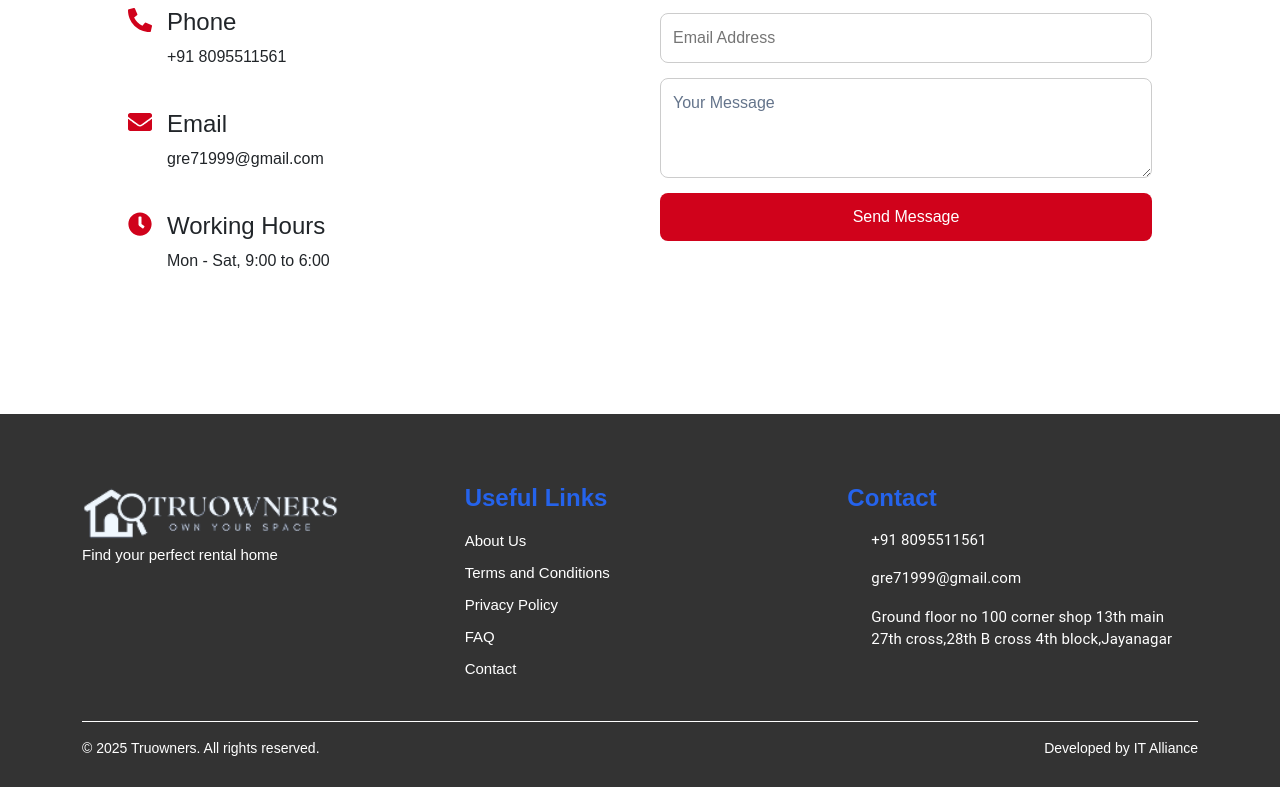
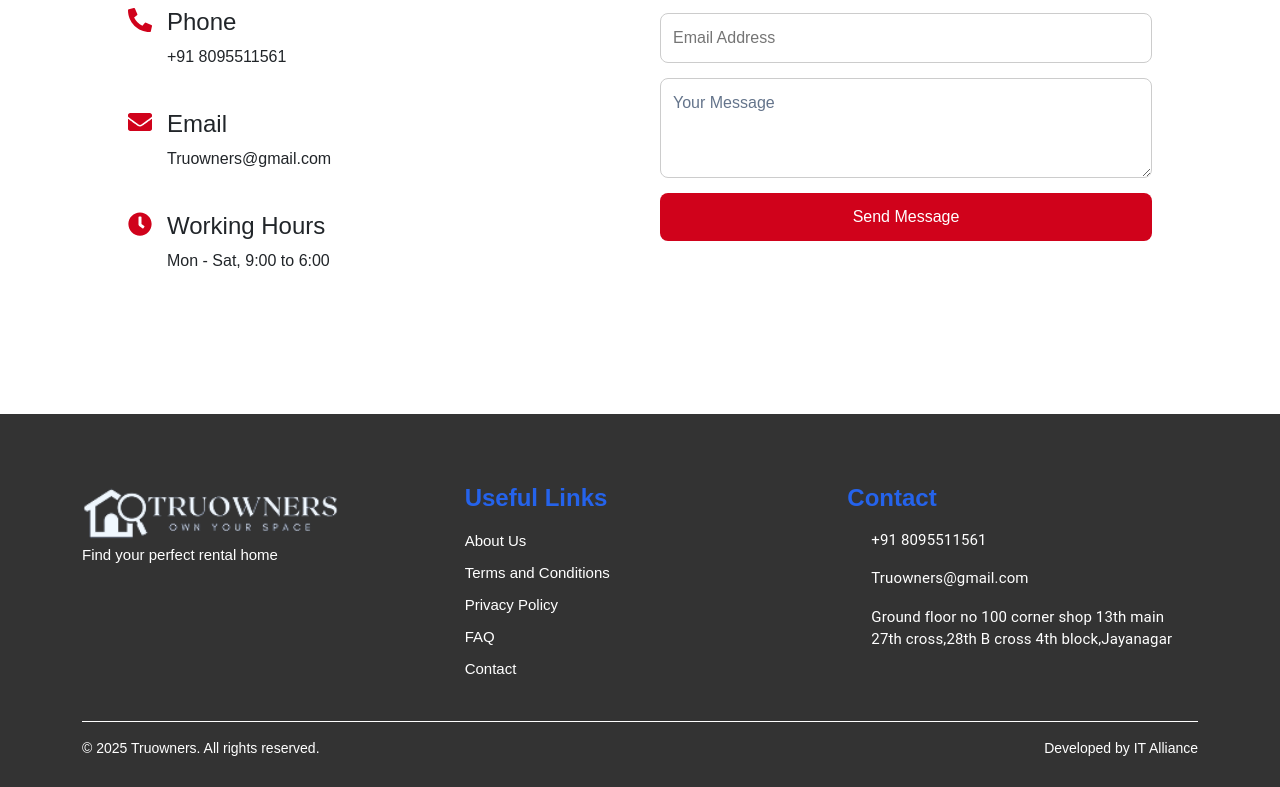
Before and after one commit to pradeepl-italliance/Truowners-frontend, a React (Vite) app: page /contact in a window 1280 px wide. Shown: the part 652-1439 px from the top of the page. Built offline with nearby package versions, Linux system fonts and the light colour scheme; some icons are missing.

Commit message:
updates on footer and contact page

```diff
--- a/src/components/common/Footer/Footer.jsx
+++ b/src/components/common/Footer/Footer.jsx
@@ -100,7 +100,7 @@
   >
     <EmailIcon sx={iconStyle} />
     <Typography variant="body1" sx={{ ml: 1, fontSize: "15px" }}>
-      gre71999@gmail.com
+     Truowners@gmail.com
     </Typography>
   </Box>
 
--- a/src/components/pages/other/ContactPage.jsx
+++ b/src/components/pages/other/ContactPage.jsx
@@ -35,7 +35,7 @@
               <FaEnvelope className="icon" />
               <div>
                 <h4>Email</h4>
-                <p>gre71999@gmail.com</p>
+                <p>Truowners@gmail.com</p>
               </div>
             </li>
              <li>
```
